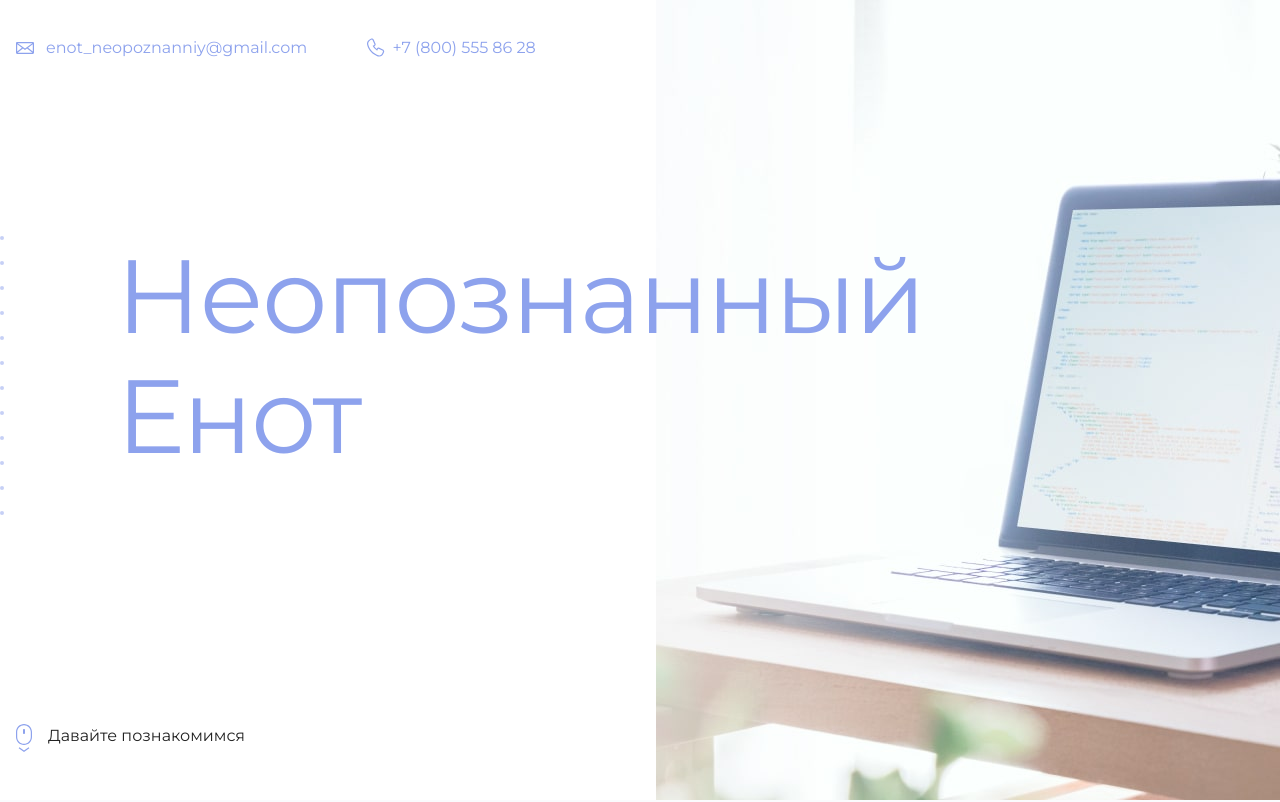
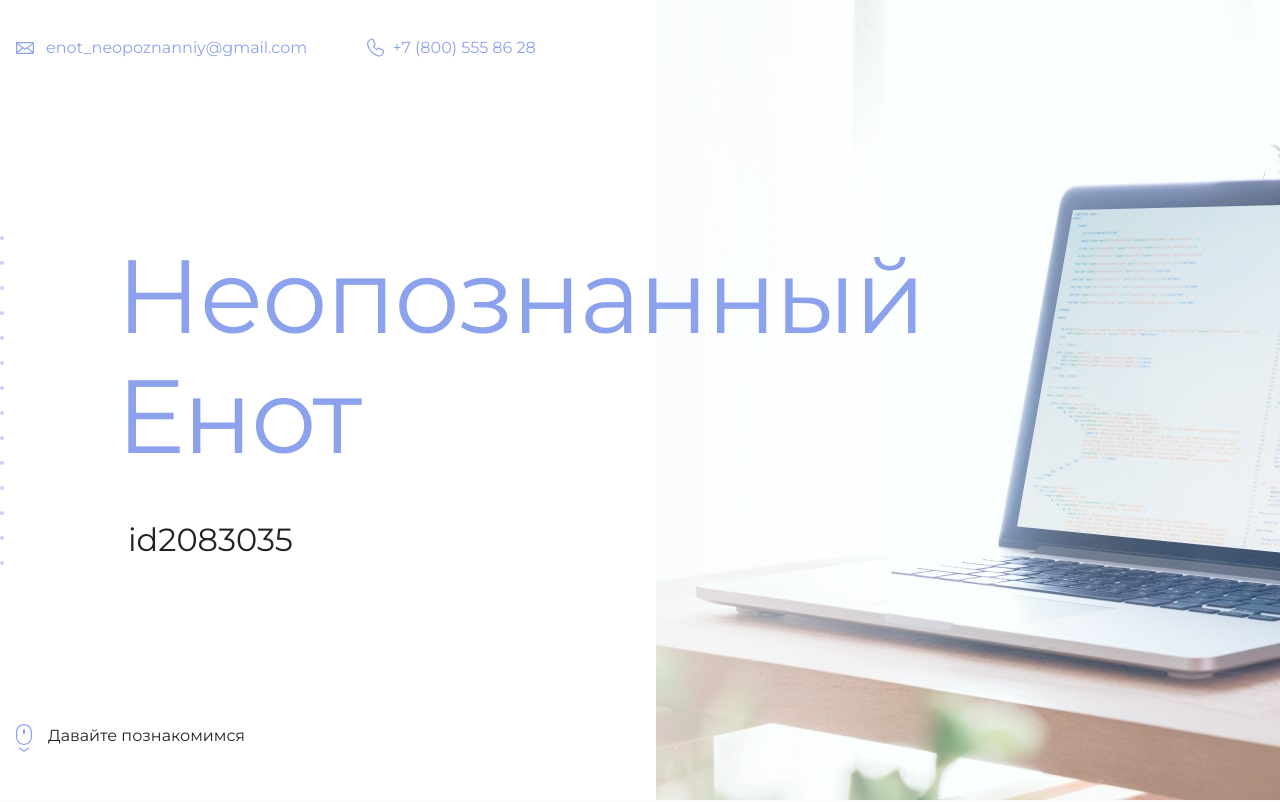
Before and after one commit to VallerySym/my-site, a plain HTML site: page index.html in a window 1280 px wide. Shown: the top 802 px of the page. Drawn offline with Linux system fonts and the light colour scheme.

Commit message:
Update index.html

```diff
--- a/index.html
+++ b/index.html
@@ -19,7 +19,7 @@
       <section class="hero-image">
         <div class="container">
           <h1 class="heading">Неопознанный Енот</h1>
-          <p><!-- Тут ваш id на сайте Академии --></p>
+          <p>id2083035</p>
         </div>
       </section>
 
```
